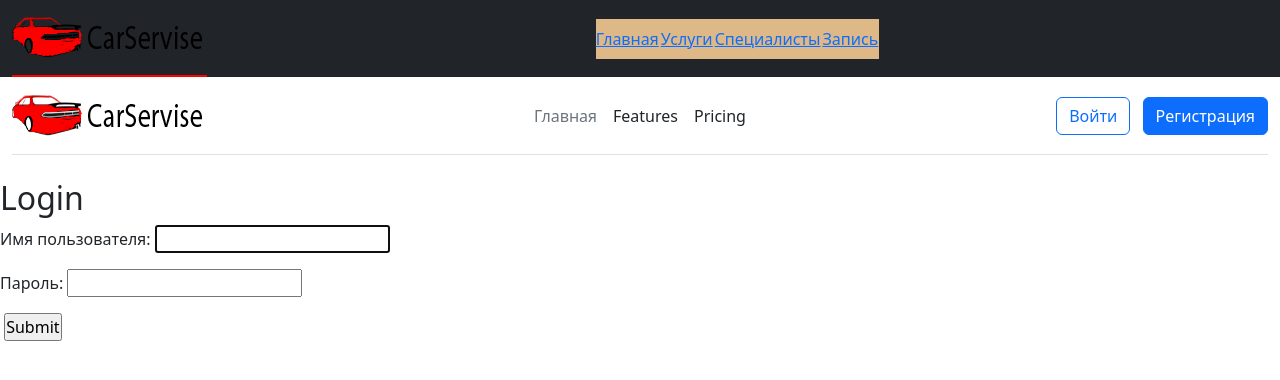
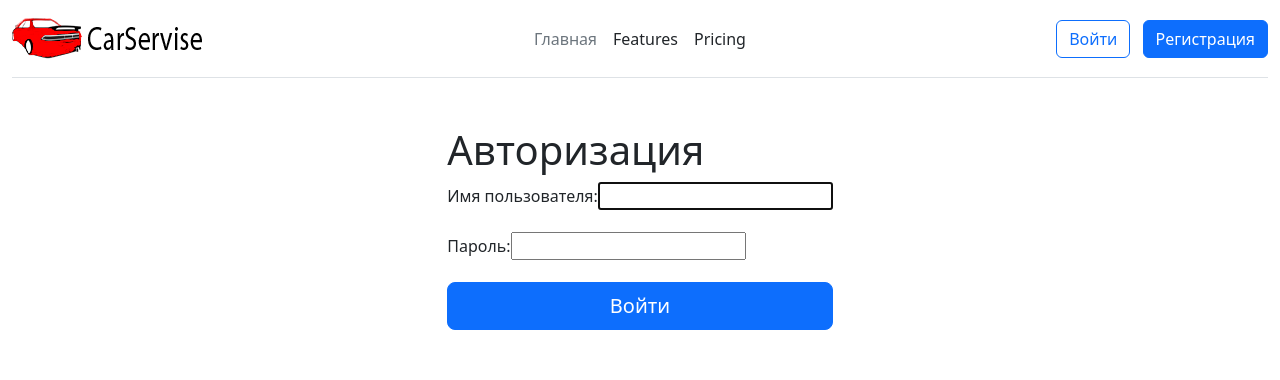
Before and after one commit to clever88-code/CarService_coursework, a Django app: page /accounts/login/ in a window 1280 px wide. Shown: the top 380 px of the page. Run offline with Django 4.2, Linux system fonts and the light colour scheme; some libraries are stand-ins or nearby versions.

Commit message:
Registration and authorization design changes

```diff
--- a/main/templates/main/general.html
+++ b/main/templates/main/general.html
@@ -17,25 +17,6 @@
 </head>
 <body>
     <section>
-
-        <div class="container-fluid bg-dark">
-            <div class="menu">
-                <div class="logo">
-                    <a href="/index.html"><img src="{% static 'main/img/logo.png' %}" alt=""></a>
-                </div>
-                <ul class="navigation">
-                    <li><a class="active" href="{% static 'main/img/logo.png' %}">Главная</a></li>
-                    <li><a href="{% url 'home' %}">Услуги</a></li>
-                    <li><a href="{% url 'home' %}">Специалисты</a></li>
-                    <li><a href="{% url 'home' %}">Запись</a></li>
-                </ul>
-                <div class="login">
-
-                </div>
-            </div>
-        </div>
-
-
 
 
 
--- a/main/templates/registration/login.html
+++ b/main/templates/registration/login.html
@@ -1,19 +1,23 @@
 {% extends 'main/general.html' %}
 
-{% block title %}Логин{% endblock %}
 
 {% block body %}
 
-<h2>Login</h2>
 
+
+<div class="container d-flex justify-content-center align-items-center mx-auto py-4">
 <form method="post">
-  {% csrf_token %}
-  <table>
-    {{ form.as_p }}
-    <tr>
-      <td>&nbsp;</td>
-      <td><input type="submit" value="Submit"></td>
-    </tr>
-  </table>
+    {% csrf_token %}
+    <h1>Авторизация</h1>
+
+<div class="form-error">{{ form.non_field_errors }}</div>
+
+{% for f in form %}
+<p><label class="form-label" for="{{ f.id_for_label }}">{{f.label}}: </label>{{ f }}</p>
+<div class="form-error">{{ f.errors }}</div>
+{% endfor %}
+
+    <button class="w-100 btn btn-lg btn-primary" type="submit">Войти</button>
 </form>
-{% endblock  %}
+</div>
+  {% endblock  %}
--- a/main/urls.py
+++ b/main/urls.py
@@ -9,5 +9,5 @@ urlpatterns = [
     path('', views.index, name='home'),
     path('login', views.login, name='login'),
     path('accounts/', include('django.contrib.auth.urls')),
-    path("registration/", views.SignUp.as_view(), name="registration"),
+    path("registration/", views.Register.as_view(), name="registration"),
 ]
```
Also changed, not shown: main/forms.py (added, +29 -0 lines), main/templates/registration/registration.html (+13 -8 lines), main/views.py (+8 -4 lines).
